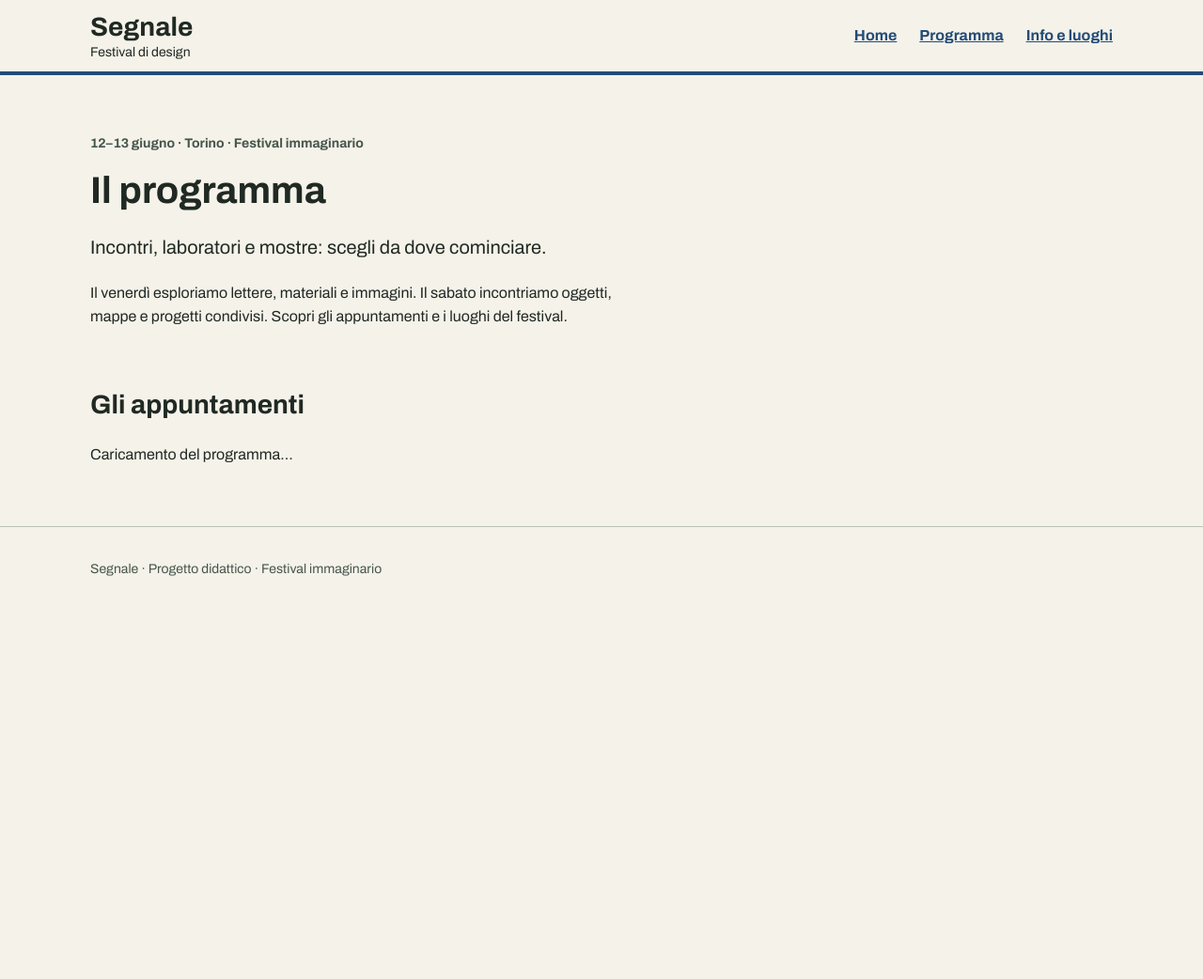
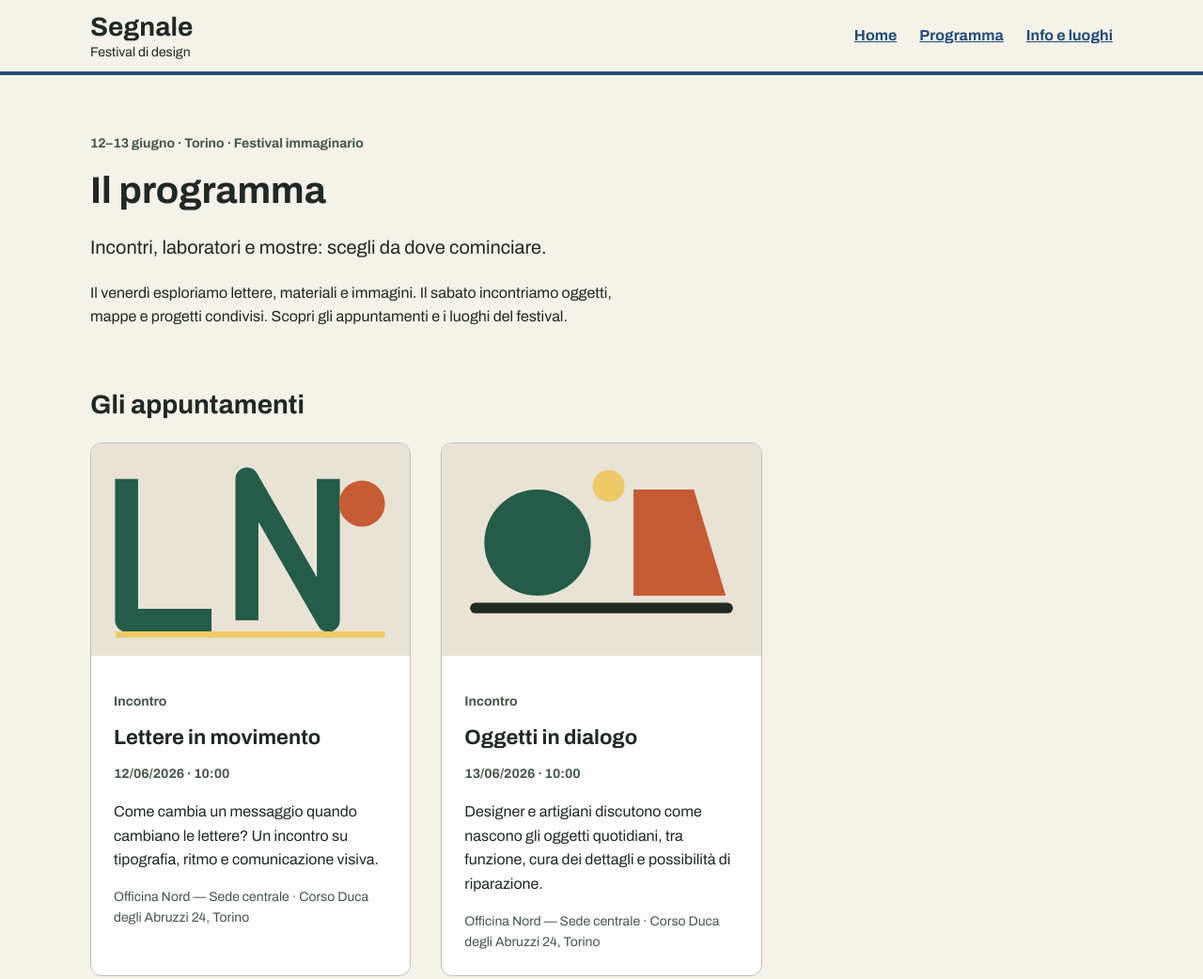
Before and after one commit to caterinarosa05/festival-segnale3, a plain HTML site: page programma.html in a window 1280 px wide. Shown: the top 1042 px of the page at 94% size. Before the commit the page ends 800 px from the top, so only its background shows below. Drawn offline with Linux system fonts and the light colour scheme.

Commit message:
passaggio 4

```diff
--- /dev/null
+++ b/dati/eventi.json
@@ -0,0 +1,24 @@
+[
+  {
+    "id": 1,
+    "titolo": "Lettere in movimento",
+    "data": "2026-06-12",
+    "orario": "10:00",
+    "categoria": "Incontro",
+    "descrizione": "Come cambia un messaggio quando cambiano le lettere? Un incontro su tipografia, ritmo e comunicazione visiva.",
+    "immagine": "assets/lettere-in-movimento.svg",
+    "immagine_alt": "Lettere geometriche disposte su una griglia",
+    "sede_id": 1
+  },
+  {
+    "id": 4,
+    "titolo": "Oggetti in dialogo",
+    "data": "2026-06-13",
+    "orario": "10:00",
+    "categoria": "Incontro",
+    "descrizione": "Designer e artigiani discutono come nascono gli oggetti quotidiani, tra funzione, cura dei dettagli e possibilità di riparazione.",
+    "immagine": "assets/oggetti-dialogo.svg",
+    "immagine_alt": "Due forme geometriche si fronteggiano sopra una linea comune.",
+    "sede_id": 1
+  }
+]
--- /dev/null
+++ b/dati/sedi.json
@@ -0,0 +1,7 @@
+[
+  {
+    "id": 1,
+    "nome": "Officina Nord — Sede centrale",
+    "indirizzo": "Corso Duca degli Abruzzi 24, Torino"
+  }
+]
--- a/programma.html
+++ b/programma.html
@@ -38,5 +38,6 @@
   </main>
 
   <footer class="site-footer"><div class="container"><p>Segnale · Progetto didattico · Festival immaginario</p></div></footer>
+  <script src="programma.js"></script>
 </body>
 </html>
--- /dev/null
+++ b/programma.js
@@ -0,0 +1,101 @@
+const PERCORSO_EVENTI = "dati/eventi.json";
+const PERCORSO_SEDI = "dati/sedi.json";
+
+const stato = document.querySelector("#stato-programma");
+const elenco = document.querySelector("#elenco-eventi");
+
+function creaElemento(tag, testo, classe) {
+  const elemento = document.createElement(tag);
+  elemento.textContent = testo;
+
+  if (classe) elemento.className = classe;
+
+  return elemento;
+}
+
+function formattaData(data) {
+  if (!data) return "";
+
+  const parti = data.split("-");
+  if (parti.length !== 3) return data;
+
+  const [anno, mese, giorno] = parti;
+  return `${giorno}/${mese}/${anno}`;
+}
+
+function creaScheda(evento, sede) {
+  const scheda = document.createElement("article");
+  scheda.className = "event-card";
+
+  if (evento.immagine) {
+    const immagine = document.createElement("img");
+    immagine.src = evento.immagine;
+    immagine.alt = evento.immagine_alt || "";
+    immagine.loading = "lazy";
+    scheda.append(immagine);
+  }
+
+  const corpo = document.createElement("div");
+  corpo.className = "event-body";
+
+  corpo.append(
+    creaElemento("p", evento.categoria || "Appuntamento", "event-meta"),
+    creaElemento("h3", evento.titolo || "Evento senza titolo"),
+    creaElemento(
+      "p",
+      `${formattaData(evento.data)}${evento.orario ? ` · ${evento.orario}` : ""}`,
+      "event-meta"
+    ),
+    creaElemento("p", evento.descrizione || "")
+  );
+
+  const nomeSede = sede?.nome || "Sede da definire";
+  const indirizzo = sede?.indirizzo ? ` · ${sede.indirizzo}` : "";
+  corpo.append(creaElemento("p", `${nomeSede}${indirizzo}`, "event-place"));
+
+  scheda.append(corpo);
+  return scheda;
+}
+
+async function caricaProgramma() {
+  try {
+    const [rispostaEventi, rispostaSedi] = await Promise.all([
+      fetch(PERCORSO_EVENTI),
+      fetch(PERCORSO_SEDI)
+    ]);
+
+    if (!rispostaEventi.ok || !rispostaSedi.ok) {
+      throw new Error("Non è stato possibile leggere i file JSON.");
+    }
+
+    const [eventi, sedi] = await Promise.all([
+      rispostaEventi.json(),
+      rispostaSedi.json()
+    ]);
+
+    if (!Array.isArray(eventi) || !Array.isArray(sedi)) {
+      throw new Error("Il formato dei file JSON non è valido.");
+    }
+
+    if (eventi.length === 0) {
+      stato.textContent = "Al momento non ci sono eventi in programma.";
+      return;
+    }
+
+    const sediPerId = new Map(sedi.map((sede) => [String(sede.id), sede]));
+
+    const schede = eventi.map((evento) => {
+      const sede = sediPerId.get(String(evento.sede_id));
+      return creaScheda(evento, sede);
+    });
+
+    elenco.replaceChildren(...schede);
+    stato.textContent = "";
+  } catch (errore) {
+    console.error("Errore nel caricamento del programma:", errore);
+    stato.textContent =
+      "Non è stato possibile caricare il programma. Controlla i file JSON e riprova.";
+  }
+}
+
+caricaProgramma();
```
Also changed, not shown: info.html (+1 -0 lines), 2 other files.
